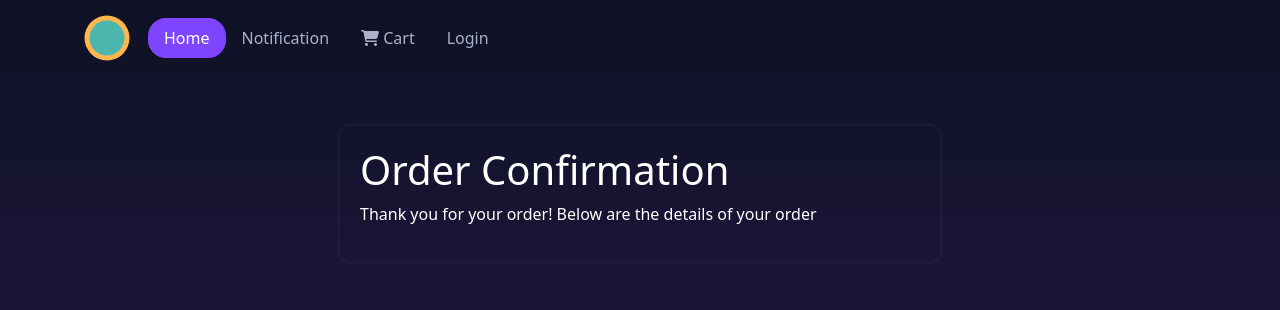
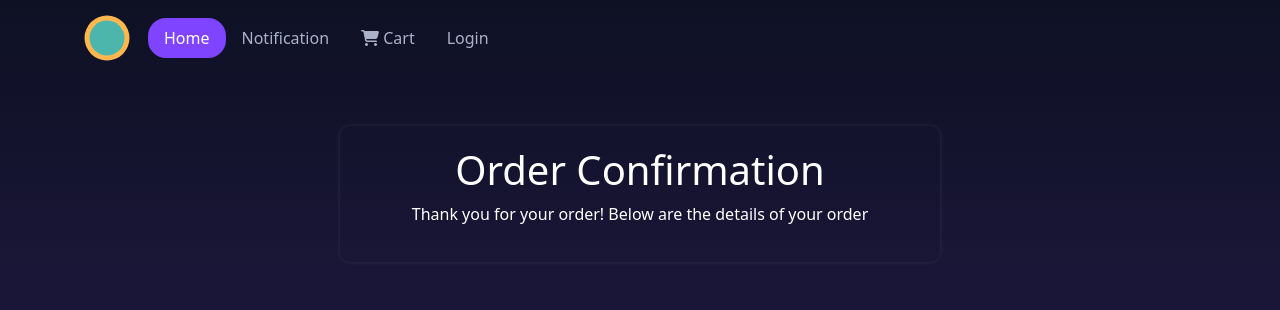
Before and after one commit to user020603/eCommerce, an Angular app in the folder ecommerce-fe/: page / in a window 1280 px wide. Shown: the top 310 px of the page. Built offline with nearby package versions, Linux system fonts and the light colour scheme; no server answers.

Commit message:
center text confirm

```diff
--- a/ecommerce-fe/src/app/components/order-confirm/order-confirm.component.html
+++ b/ecommerce-fe/src/app/components/order-confirm/order-confirm.component.html
@@ -1,6 +1,6 @@
 <app-header></app-header>
 <div class="container">
-    <div class="confirmation-container">
+    <div class="confirmation-container" style="text-align: center;">
         <h1>Order Confirmation</h1>
         <p>Thank you for your order! Below are the details of your order</p>
     </div>
```
